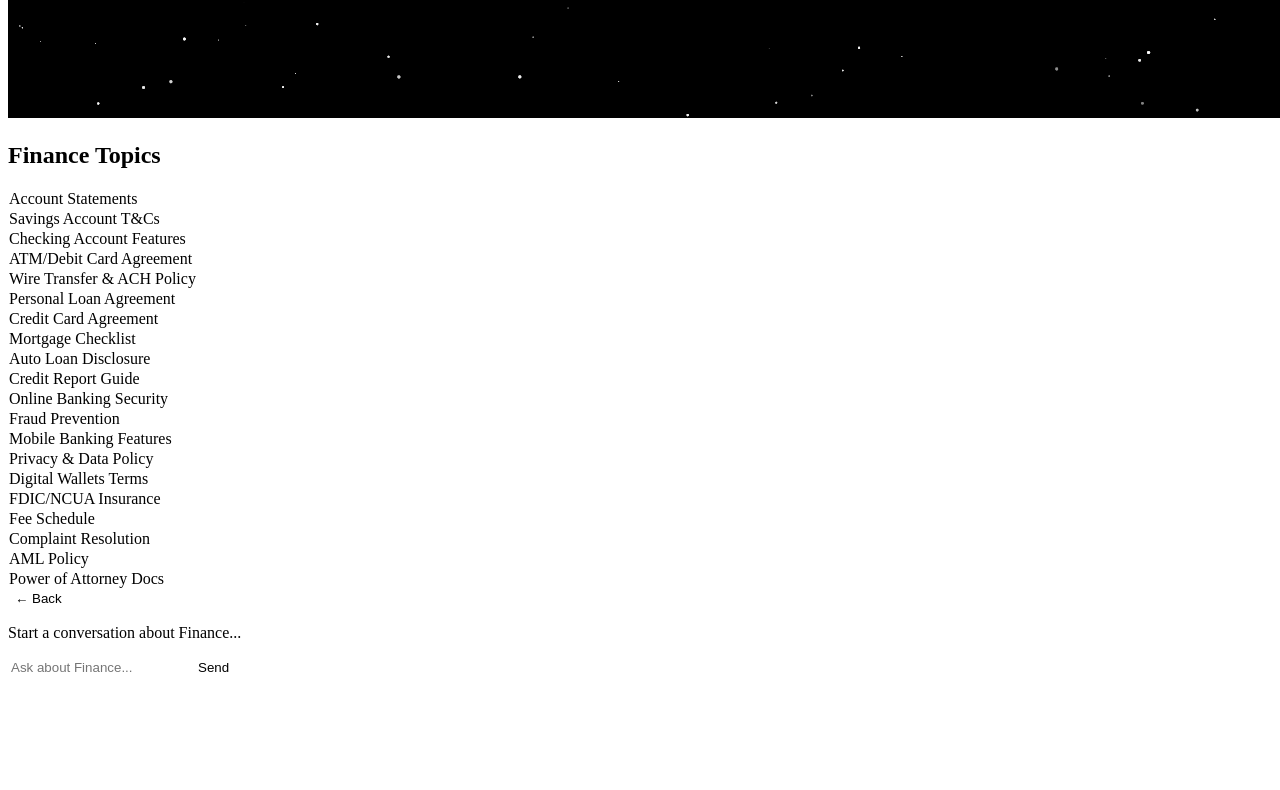
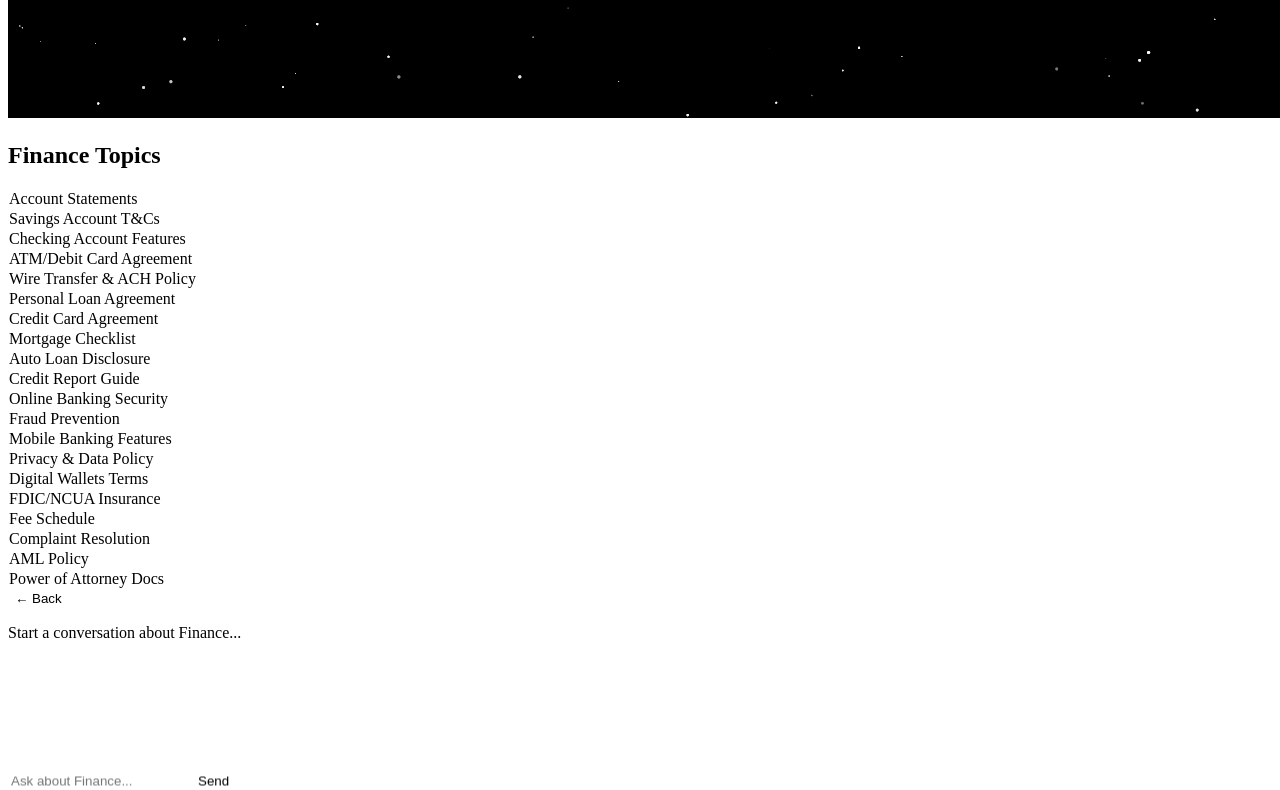
Before and after one commit to gongireddysr/Eon-AI-Chatbot, a Next.js app: page /financePage in a window 1280 px wide. Shown: the part 690-1480 px from the top of the page. Before the commit the page ends 1375 px from the top, so only its background shows below. Built offline with nearby package versions, Linux system fonts and the light colour scheme.

Commit message:
Moved up the overlay text behind the inputbox along with updating the look of the inputbox

```diff
--- a/src/components/ChatComponents.tsx
+++ b/src/components/ChatComponents.tsx
@@ -117,20 +117,13 @@ export function FloatingInput({
 
   return (
     <div
-      className={`transition-all duration-700 ease-in-out ${
-        hasMessages
-          ? "fixed bottom-0 right-0 left-64 border-t p-4"
-          : "absolute top-1/2 left-1/2 transform -translate-x-1/2 -translate-y-1/2"
-      }`}
+      className="fixed left-64 right-0 p-4 transition-all duration-500 ease-in-out"
       style={{
-        width: hasMessages ? "auto" : "calc(100% - 256px - 4rem)",
-        maxWidth: hasMessages ? "none" : "800px",
-        background: "rgba(255, 255, 255, 0.05)",
-        backdropFilter: "blur(15px)",
-        borderColor: "rgba(255, 255, 255, 0.1)",
+        bottom: hasMessages ? "0" : "50%",
+        transform: hasMessages ? "translateY(0)" : "translateY(50%)",
       }}
     >
-      <div className={`${hasMessages ? "max-w-4xl mx-auto" : ""} flex gap-2`}>
+      <div className="max-w-4xl mx-auto flex gap-2">
         <input
           type="text"
           value={input}
@@ -191,7 +184,7 @@ export function ChatMessages({ messages, accentColor, emptyStateText }: ChatMess
     <div className="flex-1 overflow-y-auto p-6 pt-20 pb-32 custom-scrollbar">
       {messages.length === 0 ? (
         <div className="flex items-center justify-center h-full">
-          <p className="text-gray-400 text-lg">
+          <p className="text-gray-400 text-lg" style={{ marginBottom: "120px" }}>
             {emptyStateText}
           </p>
         </div>
```
